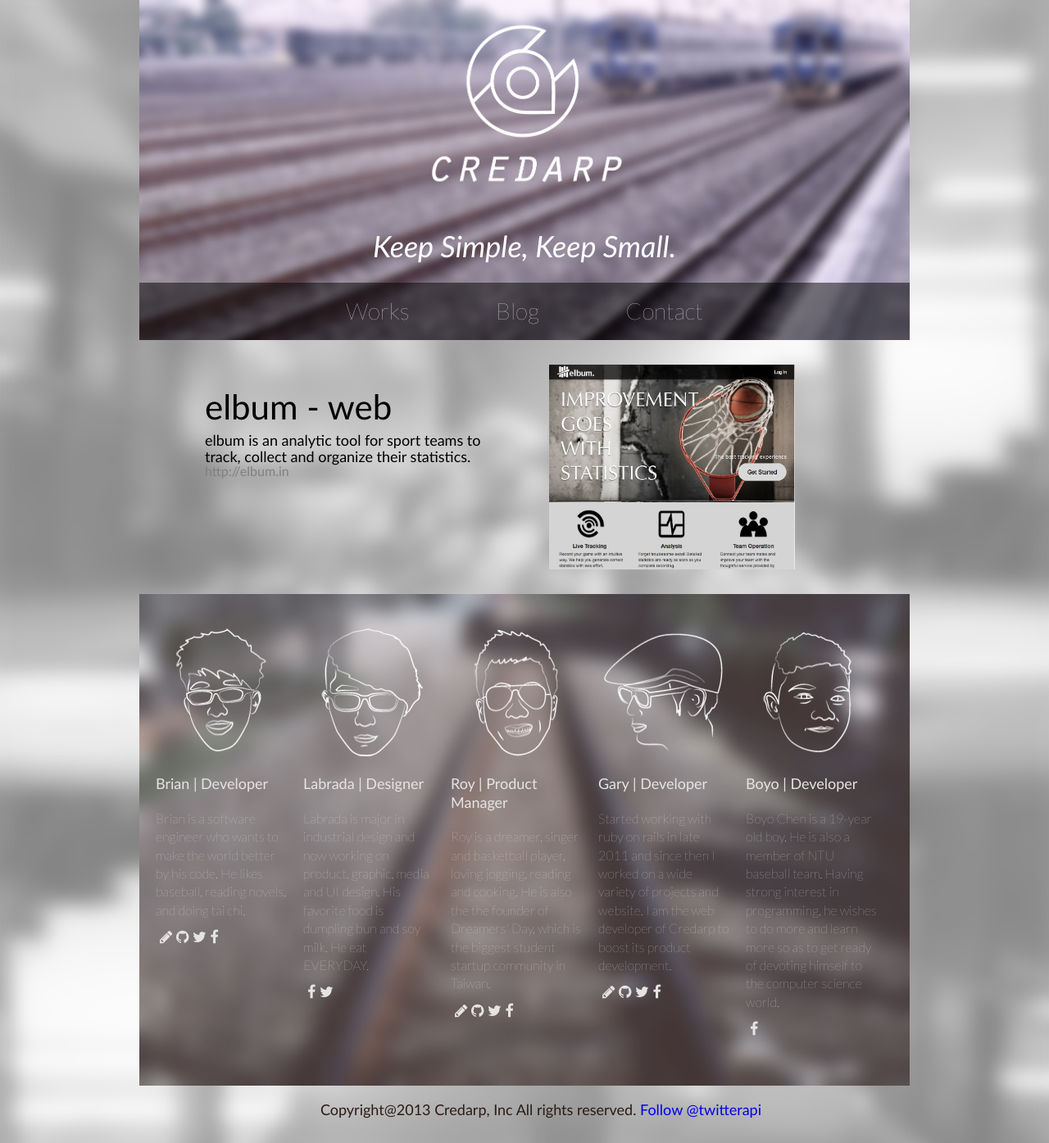
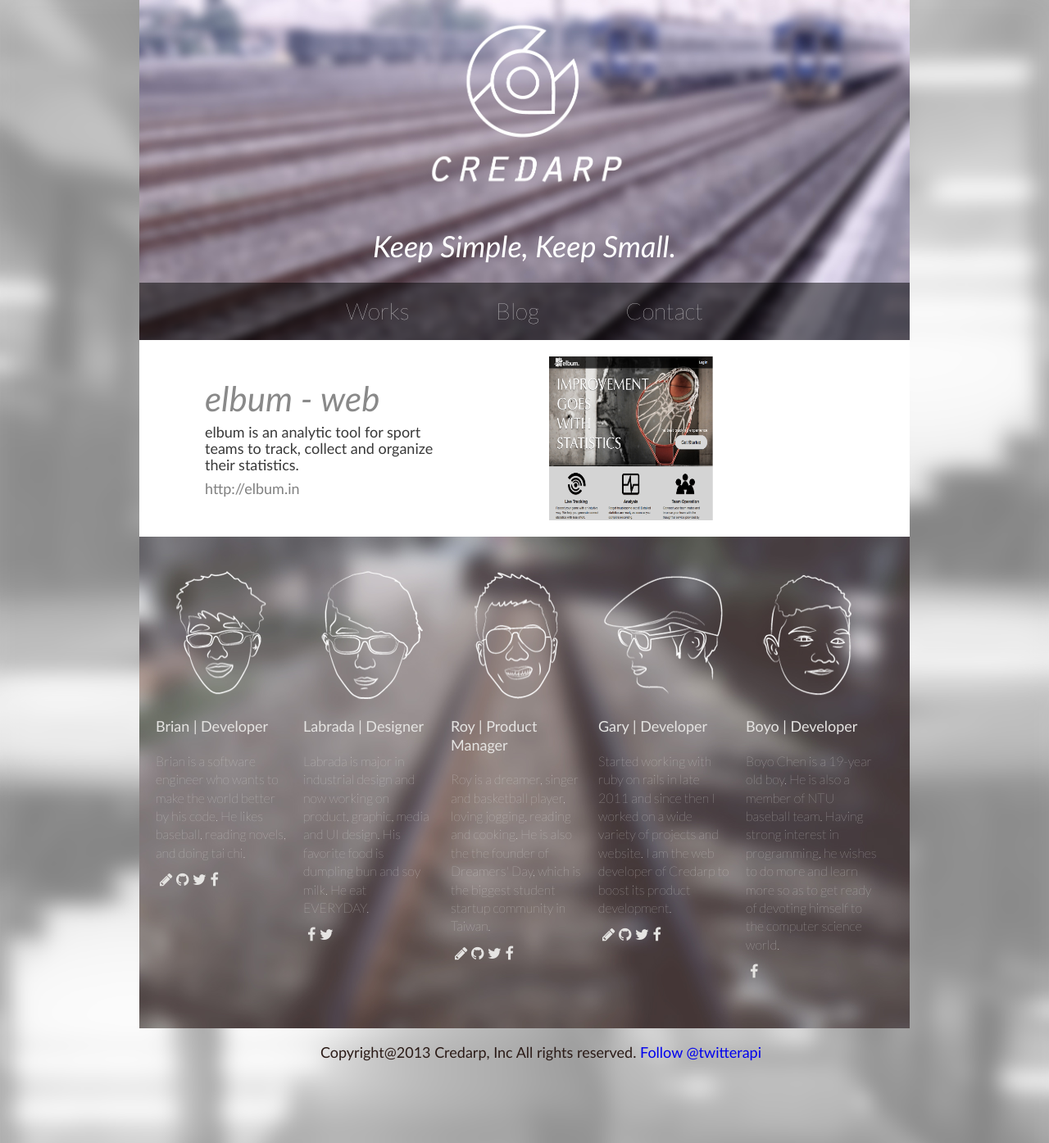
Before and after one commit to roykunglin/credarp, a Jekyll site: the page built from works/index.html, in a window 1280 px wide. Shown: the whole page at 82% size. Built offline with Jekyll 4.4.1, drawn with Linux system fonts in a browser that asks for light colours; nearby versions of some CDN libraries; Markdown is read by kramdown in place of the engine named in the settings; comment, search, counter and statistics services are not loaded.

Commit message:
import works.scss

```diff
--- a/css/screen.css
+++ b/css/screen.css
@@ -74,7 +74,7 @@ article, aside, details, figcaption, figure, footer, header, hgroup, menu, nav,
 
 /* line 2, ../_sass/main.scss */
 html {
-  background: url('../images/back2.png?1383634999') no-repeat center center fixed;
+  background: url('../images/back2.png?1383705037') no-repeat center center fixed;
   -webkit-background-size: cover;
   -moz-background-size: cover;
   -o-background-size: cover;
@@ -233,37 +233,6 @@ html {
 }
 
 /* line 134, ../_sass/main.scss */
-.works {
-  margin: 30px 0 30px 0;
-  font-family: "optima";
-}
-/* line 137, ../_sass/main.scss */
-.works .work-info {
-  padding: 30px 0 0 0;
-}
-/* line 139, ../_sass/main.scss */
-.works .work-info h2 {
-  font-size: 42px;
-}
-/* line 142, ../_sass/main.scss */
-.works .work-info p {
-  margin-top: 10px;
-  font-size: 18px;
-  line-height: 20px;
-}
-/* line 147, ../_sass/main.scss */
-.works .work-info a {
-  color: gray;
-  font-size: 16px;
-}
-/* line 152, ../_sass/main.scss */
-.works .work-img {
-  margin: 0 0 0 20px;
-  width: 300px;
-  height: 250px;
-}
-
-/* line 159, ../_sass/main.scss */
 .member {
   margin: 40px 0 0 30px;
   height: 560px;
@@ -271,36 +240,36 @@ html {
   font-family: "optima";
   line-height: 1.4em;
 }
-/* line 165, ../_sass/main.scss */
+/* line 140, ../_sass/main.scss */
 .member a {
   color: #E5E4E2;
   font-size: 18px;
 }
-/* line 168, ../_sass/main.scss */
+/* line 143, ../_sass/main.scss */
 .member a:hover {
   color: silver;
 }
-/* line 172, ../_sass/main.scss */
+/* line 147, ../_sass/main.scss */
 .member .member-title {
   margin: 20px 0 20px 0;
   font-size: 18px;
 }
-/* line 177, ../_sass/main.scss */
+/* line 151, ../_sass/main.scss */
 .member .member-bio {
   font-size: 16px;
   font-family: 'Lato', sans-serif;
 }
-/* line 182, ../_sass/main.scss */
+/* line 155, ../_sass/main.scss */
 .member .member-link {
   margin: 10px 5px 0 5px;
 }
 
-/* line 187, ../_sass/main.scss */
+/* line 160, ../_sass/main.scss */
 .wufoo {
   margin-top: 20px;
 }
 
-/* line 192, ../_sass/main.scss */
+/* line 165, ../_sass/main.scss */
 .contact-info p {
   margin: 20px 0 0 50px;
   width: 190px;
@@ -310,7 +279,7 @@ html {
   line-height: 1.5em;
 }
 
-/* line 202, ../_sass/main.scss */
+/* line 175, ../_sass/main.scss */
 .footer {
   margin: 20px auto;
   height: 30px;
@@ -320,14 +289,49 @@ html {
   font-family: "optima";
 }
 
+/* line 1, ../_sass/works.scss */
+.works {
+  font-family: "optima";
+  background-color: #ffffff;
+}
+/* line 4, ../_sass/works.scss */
+.works .work-info {
+  padding: 50px 0 0 0;
+}
+/* line 6, ../_sass/works.scss */
+.works .work-info h2 {
+  font-size: 42px;
+  font-style: italic;
+  color: #898989;
+}
+/* line 11, ../_sass/works.scss */
+.works .work-info p {
+  margin: 10px 0;
+  font-size: 18px;
+  line-height: 20px;
+  width: 300px;
+  color: #393939;
+}
+/* line 18, ../_sass/works.scss */
+.works .work-info a {
+  color: gray;
+  font-size: 18px;
+}
+/* line 23, ../_sass/works.scss */
+.works .work-img {
+  margin: 20px;
+  width: 200px;
+  height: 200px;
+}
+
 /* line 1, ../_sass/blog.scss */
 .blog-page {
-  margin-top: 20px;
+  background-color: #ffffff;
 }
 
 /* line 5, ../_sass/blog.scss */
 .blog-post {
-  margin: 30px 0 0 0;
+  margin-top: 20px;
 }
 
 /* line 10, ../_sass/blog.scss */
@@ -335,36 +339,37 @@ html {
   font-family: 'Lato', sans-serif;
   font-size: 32px;
   color: #2B1B17;
+  margin-left: 50px;
 }
 
-/* line 18, ../_sass/blog.scss */
+/* line 19, ../_sass/blog.scss */
 .blog-card {
   border-bottom: 1px dashed gray;
   padding-bottom: 20px;
   font-family: "optima";
 }
-/* line 22, ../_sass/blog.scss */
+/* line 23, ../_sass/blog.scss */
 .blog-card .blog-title {
-  margin-bottom: 20px;
+  margin: 0 0 20px 15px;
 }
-/* line 24, ../_sass/blog.scss */
+/* line 25, ../_sass/blog.scss */
 .blog-card .blog-title h2 {
   font-family: "SketchBlock-Bold", sans-serif;
   font-size: 36px;
   font-style: bold;
 }
-/* line 29, ../_sass/blog.scss */
+/* line 30, ../_sass/blog.scss */
 .blog-card .blog-title a {
   text-decoration: none;
   color: #463E3F;
 }
-/* line 35, ../_sass/blog.scss */
+/* line 36, ../_sass/blog.scss */
 .blog-card .blog-content p {
   font-size: 16px;
   line-height: 1.5em;
-  margin: 10px 0;
+  margin: 15px 15px;
 }
-/* line 40, ../_sass/blog.scss */
+/* line 41, ../_sass/blog.scss */
 .blog-card .blog-content a {
   color: #0099cb;
 }
```
